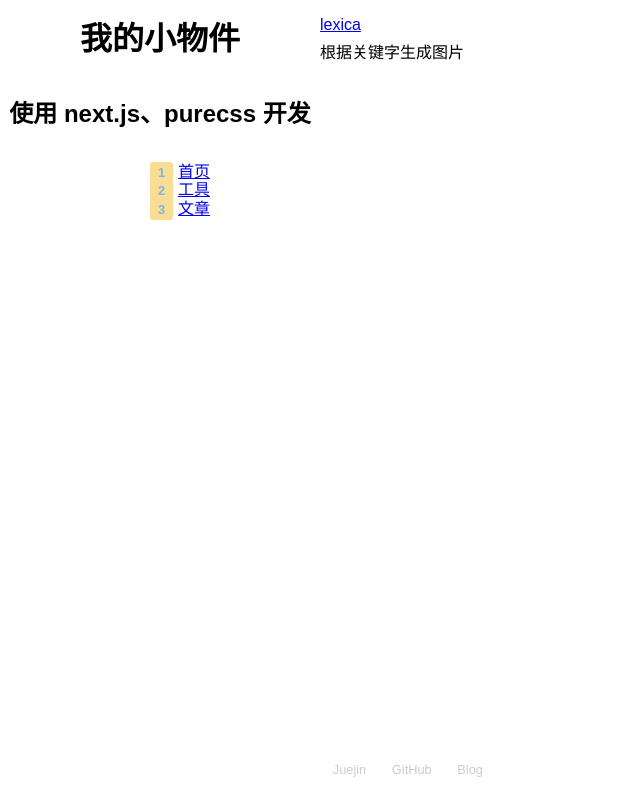
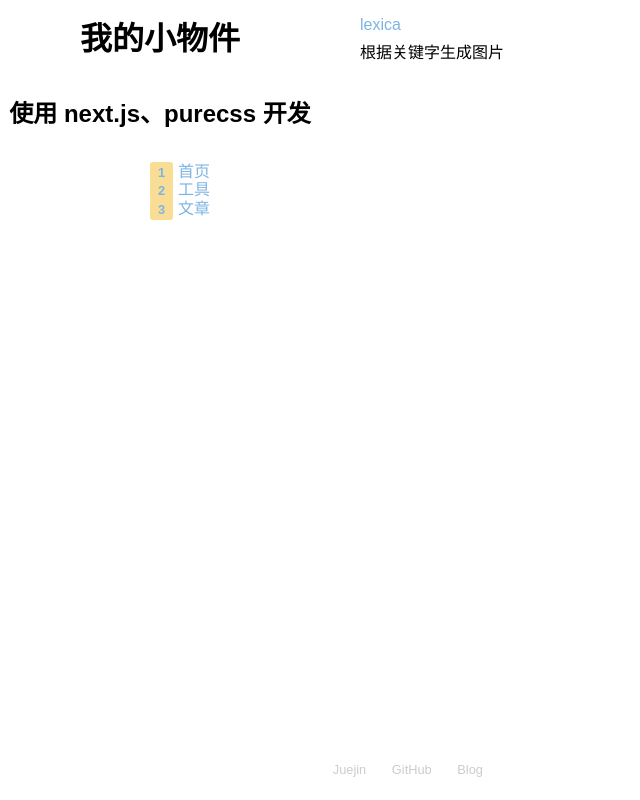
Before and after one commit to ZZK520/collections, a Next.js app: page /tools in a window 1280 px wide. Shown: the whole page, without its empty margins (0-640 px from the left). Built offline with nearby package versions, Linux system fonts and the light colour scheme.

Commit message:
feat: refine css & add yarn.lock

```diff
--- a/components/Header/index.module.css
+++ b/components/Header/index.module.css
@@ -1,15 +1,22 @@
-
-
-  .header {
-    display: flex;
-    flex-direction: column;
-    align-items: center;
-  }
+.header {
+  display: flex;
+  flex-direction: column;
+  align-items: center;
+}
 
 .list li {
   list-style-type: none;
   counter-increment: item;
   color: blue;
+}
+
+.list li a {
+  text-decoration: none;
+  color: #7eb4e2;
+}
+
+.list li a:visited {
+  color: #7eb4e2;
 }
 
 .list li:before {
--- a/pages/tools/index.tsx
+++ b/pages/tools/index.tsx
@@ -24,10 +24,8 @@ export default function Tools({ allToolsData }) {
       <Head>
         <title>tools</title>
       </Head>
-      <ul className={utilStyles.list}>
+      <ul>
         {allToolsData.map(({ id }) => {
-
-
           return <li className={`${utilStyles.listItem} `} key={id}>
             <Link href={`/tools/${id}`}>{id}</Link>
             <Description text={description} className={utilStyles.between_title_description}></Description>
--- a/styles/utils.module.css
+++ b/styles/utils.module.css
@@ -37,15 +37,19 @@
     padding-top: 1px;
   }
 
-  .list {
-    list-style: none;
-    padding: 0;
-    margin: 0;
+  .listItem  {
+    margin: 1rem 0 0 0;
+    list-style-type: none;
+    counter-increment: item;
   }
+  .listItem  a{
+   text-decoration: none;
+   color: #7eb4e2;
+  }
+  .listItem  a:visited{
+    color: #7eb4e2;
+   }
 
-  .listItem {
-    margin: 1rem 0 0 0;
-  }
 
   .lightText {
     color: #666;
```
Also changed, not shown: 2 other files (tests, documents, lock files or other folders).
